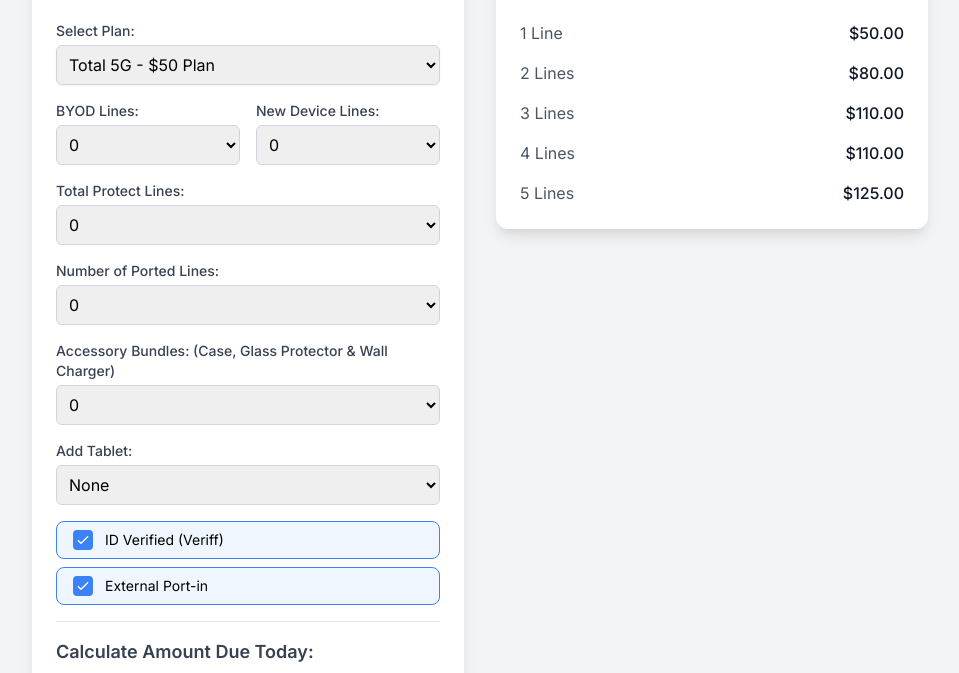
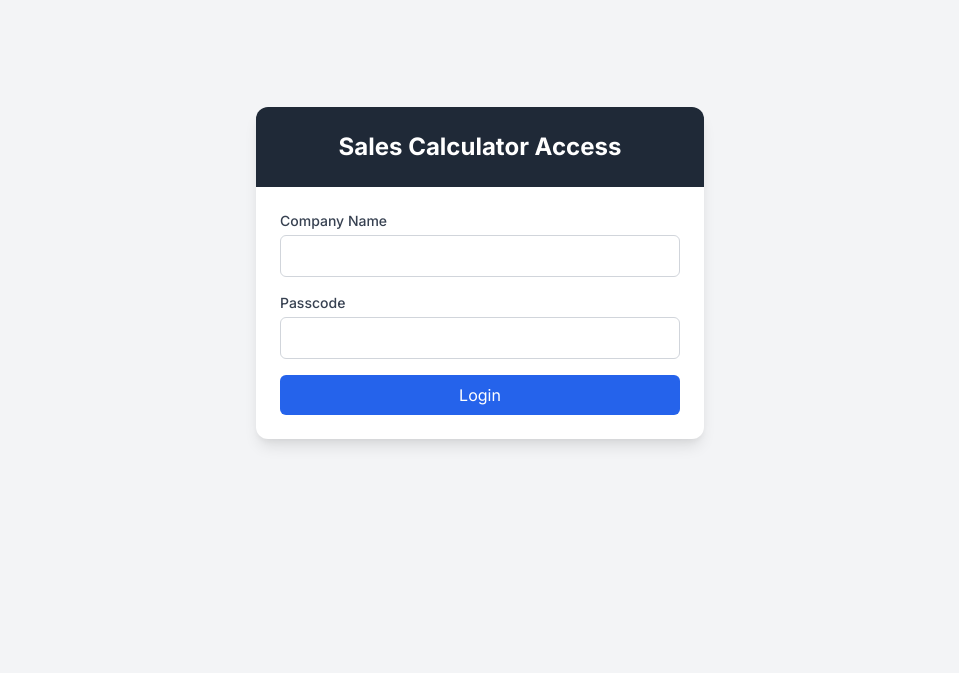
Before and after one commit to mreinhardt87/Sales-Calculator, a plain HTML site: page index.html in a window 1280 px wide. Shown: the part 127-800 px from the top of the page, without its empty margins (160-1119 px from the left). Drawn offline with nearby package versions, Linux system fonts and the light colour scheme.

Commit message:
Add files via upload

```diff
--- a/index.html
+++ b/index.html
@@ -80,7 +80,33 @@
 </head>
 <body class="flex items-center justify-center min-h-screen p-4">
 
-    <div class="max-w-4xl w-full grid grid-cols-1 md:grid-cols-2 gap-8">
+    <!-- Login Screen -->
+    <div id="login-screen" class="max-w-md w-full">
+        <div class="deal-card bg-white rounded-xl overflow-hidden">
+            <div class="p-6 bg-gray-800 text-white text-center">
+                <h1 class="text-2xl font-bold">Sales Calculator Access</h1>
+            </div>
+            <div class="p-6">
+                <form id="login-form">
+                    <div class="mb-4">
+                        <label for="company-name" class="block text-sm font-medium text-gray-700">Company Name</label>
+                        <input type="text" id="company-name" class="mt-1 w-full p-2 border border-gray-300 rounded-md" required>
+                    </div>
+                    <div class="mb-4">
+                        <label for="passcode" class="block text-sm font-medium text-gray-700">Passcode</label>
+                        <input type="password" id="passcode" class="mt-1 w-full p-2 border border-gray-300 rounded-md" required>
+                    </div>
+                    <button type="submit" class="w-full p-2 bg-blue-600 text-white rounded-md hover:bg-blue-700">
+                        Login
+                    </button>
+                    <p id="login-error" class="text-red-500 text-sm text-center mt-2 hidden">Invalid Company or Passcode.</p>
+                </form>
+            </div>
+        </div>
+    </div>
+
+    <!-- Main Calculator (Hidden by default) -->
+    <div id="calculator-container" class="max-w-4xl w-full grid-cols-1 md:grid-cols-2 gap-8 hidden">
         <div class="max-w-md w-full mx-auto">
             <!-- Main Deal Card -->
             <div class="deal-card bg-white rounded-xl overflow-hidden">
```
